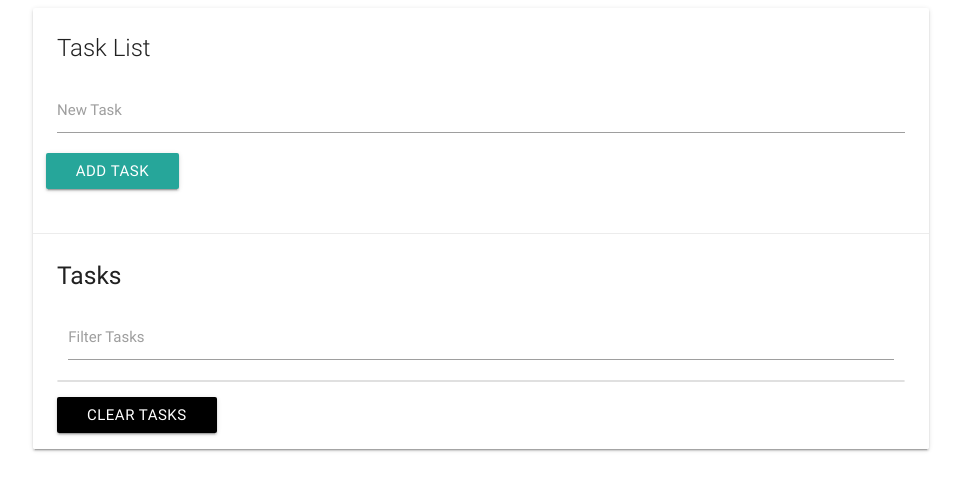
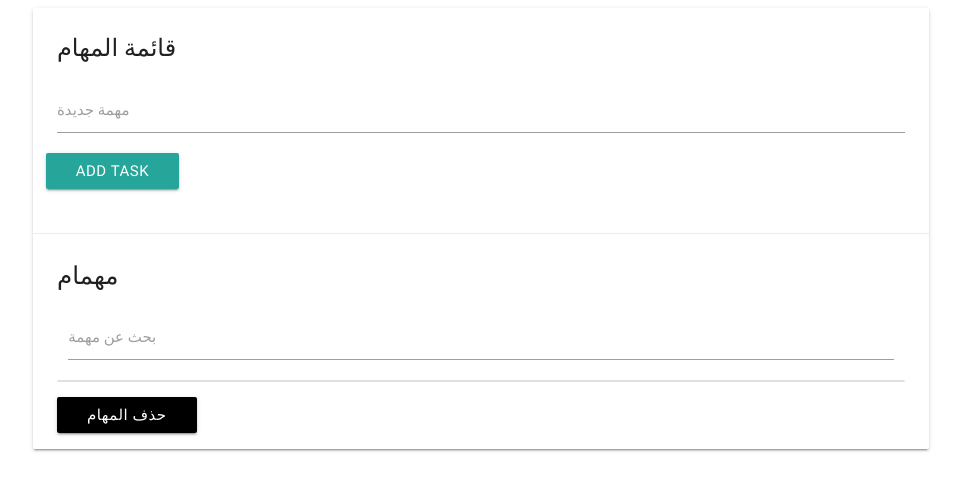
Before and after one commit to naji2018/Javascript-course, a plain HTML site: page index.html in a window 1280 px wide. Shown: the whole page, without its empty margins (159-1120 px from the left). Drawn offline with nearby package versions, Linux system fonts and the light colour scheme.

Commit message:
new titlt and tags

```diff
--- a/index.html
+++ b/index.html
@@ -14,7 +14,7 @@
       integrity="sha384-wvfXpqpZZVQGK6TAh5PVlGOfQNHSoD2xbE+QkPxCAFlNEevoEH3Sl0sibVcOQVnN"
       crossorigin="anonymous"
     />
-    <title>Task List</title>
+    <title>قائمة المهام</title>
   </head>
   <body>
     <div class="container">
@@ -22,25 +22,25 @@
         <div class="col s12">
           <div id="main" class="card">
             <div class="card-content">
-              <span class="card-title">Task List</span>
+              <span class="card-title">قائمة المهام</span>
               <div class="row">
                 <form id="task-form">
                   <div class="input-field col s12">
                     <input type="text" name="task" id="task" />
-                    <label for="task">New Task</label>
+                    <label for="task">مهمة جديدة</label>
                   </div>
                   <input type="submit" value="Add Task" class="btn" />
                 </form>
               </div>
             </div>
             <div class="card-action">
-              <h5 id="task-title">Tasks</h5>
+              <h5 id="task-title">مهمام</h5>
               <div class="input-field col s12">
                 <input type="text" name="filter" id="filter" />
-                <label for="filter">Filter Tasks</label>
+                <label for="filter">بحث عن مهمة</label>
               </div>
               <ul class="collection"></ul>
-              <a href="#" class="clear-tasks btn black">Clear Tasks</a>
+              <a href="#" class="clear-tasks btn black">حذف المهام</a>
             </div>
           </div>
         </div>
```
